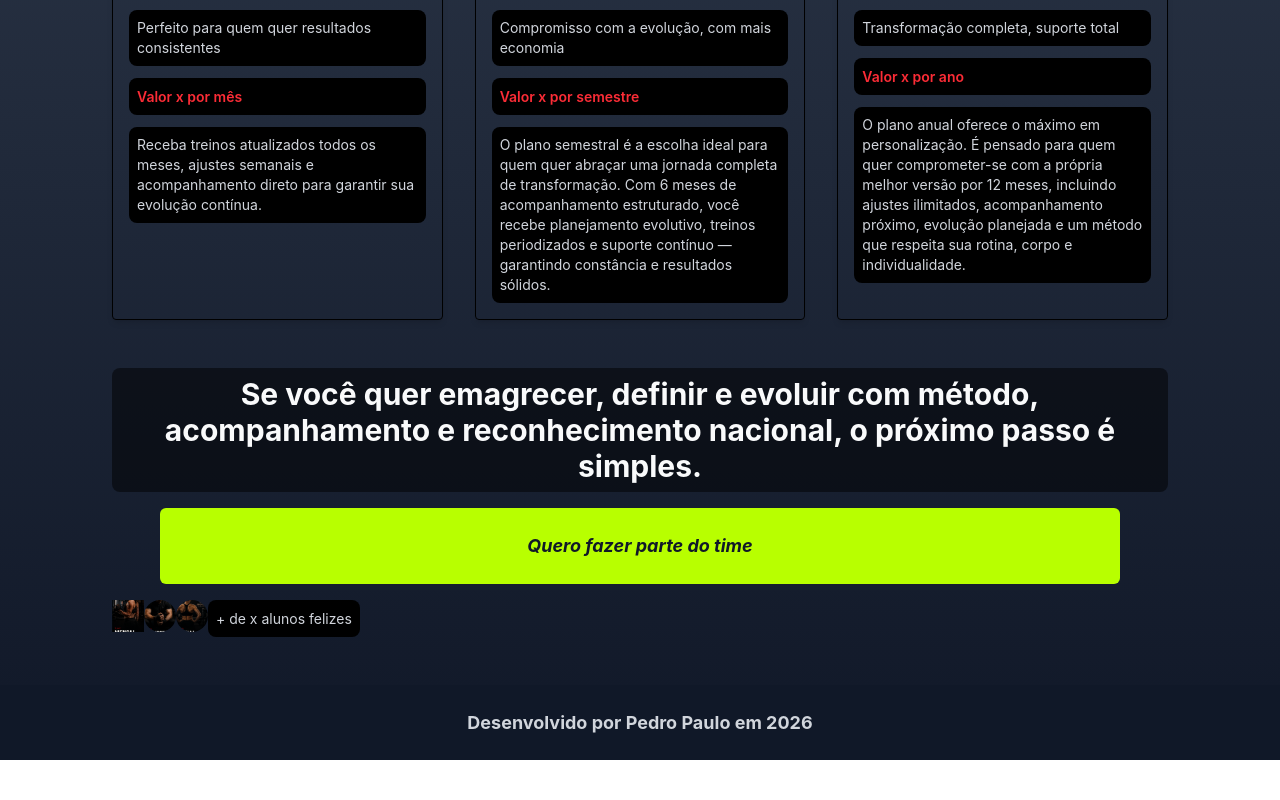
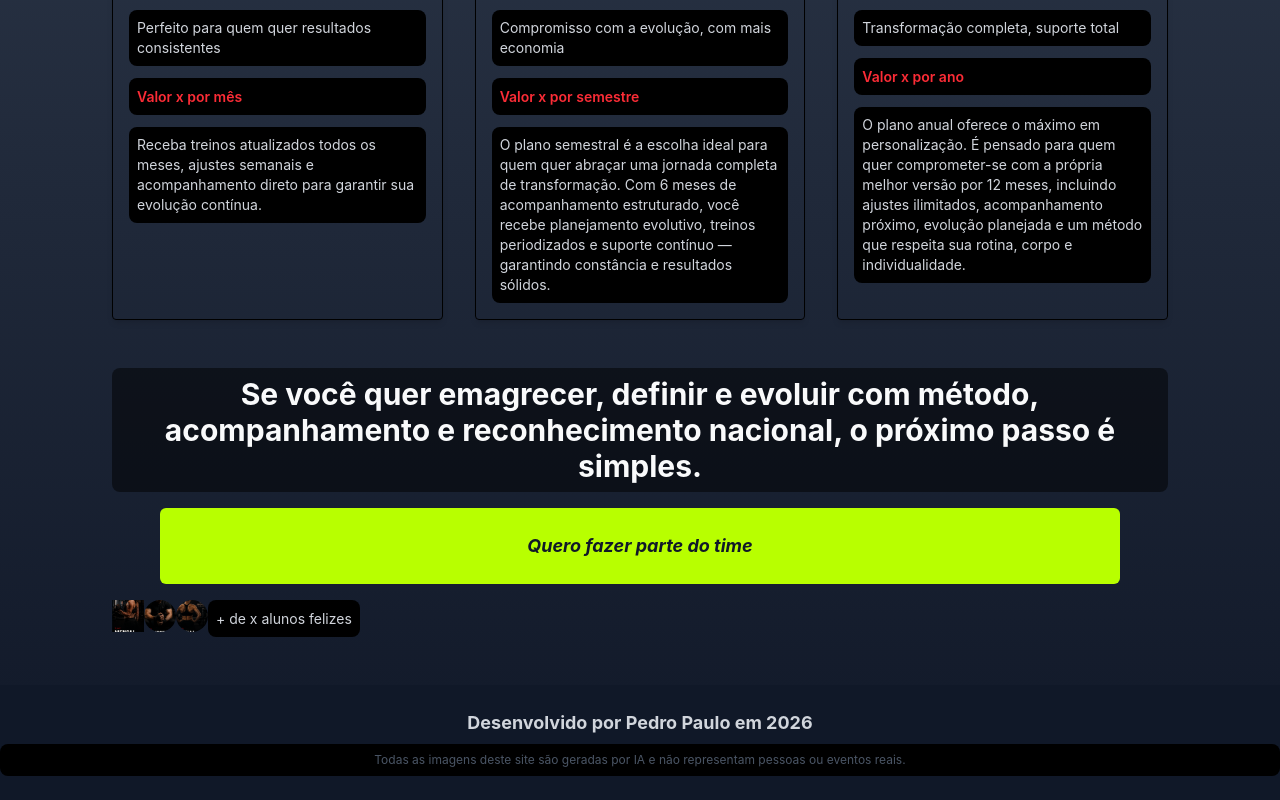
Before and after one commit to P3dr0PRR/personal_lp, a React (Vite) app: page /portfolio in a window 1280 px wide. Shown: the part 2009-2809 px from the top of the page. Before the commit the page ends 2769 px from the top, so only its background shows below. Built offline with nearby package versions, Linux system fonts and the light colour scheme.

Commit message:
docs(footer): add AI-generated images disclaimer

```diff
--- a/src/pages/PortifolioHome/PortifolioFooter.tsx
+++ b/src/pages/PortifolioHome/PortifolioFooter.tsx
@@ -4,6 +4,10 @@ export function PortifolioFooter() {
       <h3 className="text-center font-bold text-gray-300">
         Desenvolvido por Pedro Paulo em 2026
       </h3>
+      <p className="text-center text-xs text-gray-600 mt-2">
+        Todas as imagens deste site são geradas por IA e não representam pessoas
+        ou eventos reais.
+      </p>
     </footer>
   );
 }
```
